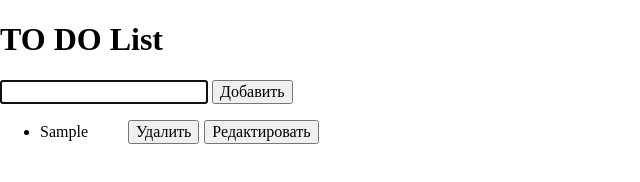
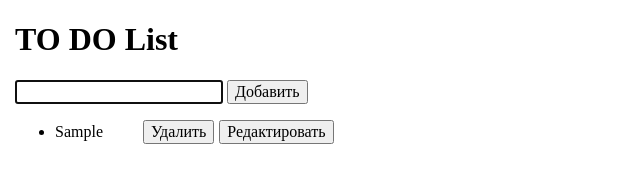
Before and after one commit to slabnin-as/webdev, a plain HTML site: page TODOList/index.html in a window 1280 px wide. Both pictures are taken after typing "Sample" into the empty fields and a click on the button "Добавить". Shown: the whole page, without its empty margins (0-640 px from the left). Drawn offline with Linux system fonts and the light colour scheme.

```diff
--- a/TODOList/index.html
+++ b/TODOList/index.html
@@ -7,6 +7,7 @@
     <link rel="stylesheet" href="style.css">
 </head>
 <body>
+<div class="container">
     <h1>TO DO List</h1>
     <div>
         <label for="input-field"></label><input type="text" id="input-field">
@@ -14,6 +15,7 @@
     </div>
     <ul id="todo-list">
     </ul>
+</div>
 <script src="todoList.js"></script>
 </body>
 </html>
--- a/TODOList/style.css
+++ b/TODOList/style.css
@@ -1,3 +1,7 @@
+.container {
+    margin: 0 15px;
+}
+
 .delete-button {
     margin-left: 40px;
 }
@@ -5,3 +9,7 @@
 .button {
     margin-left: 5px;
 }
+
+#todo-list li {
+    padding-bottom: 5px;
+}
--- a/TODOList/todoList.js
+++ b/TODOList/todoList.js
@@ -13,7 +13,6 @@
         }
 
         var note = document.createElement("li");
-        note.style.paddingBottom = "5px";
 
         function addNote(text) {
             note.innerHTML = "<span></span><button type='button' class='delete-button'>Удалить</button>" +
@@ -45,7 +44,6 @@
                     var editingText = editTextLine.value;
                     addNote(editingText);
                 });
-
             });
         }
 
```
Also changed, not shown: TODOList/script.js (deleted, +0 -17 lines), 1 other file. Lines whose indentation alone changed are shown as unchanged.
